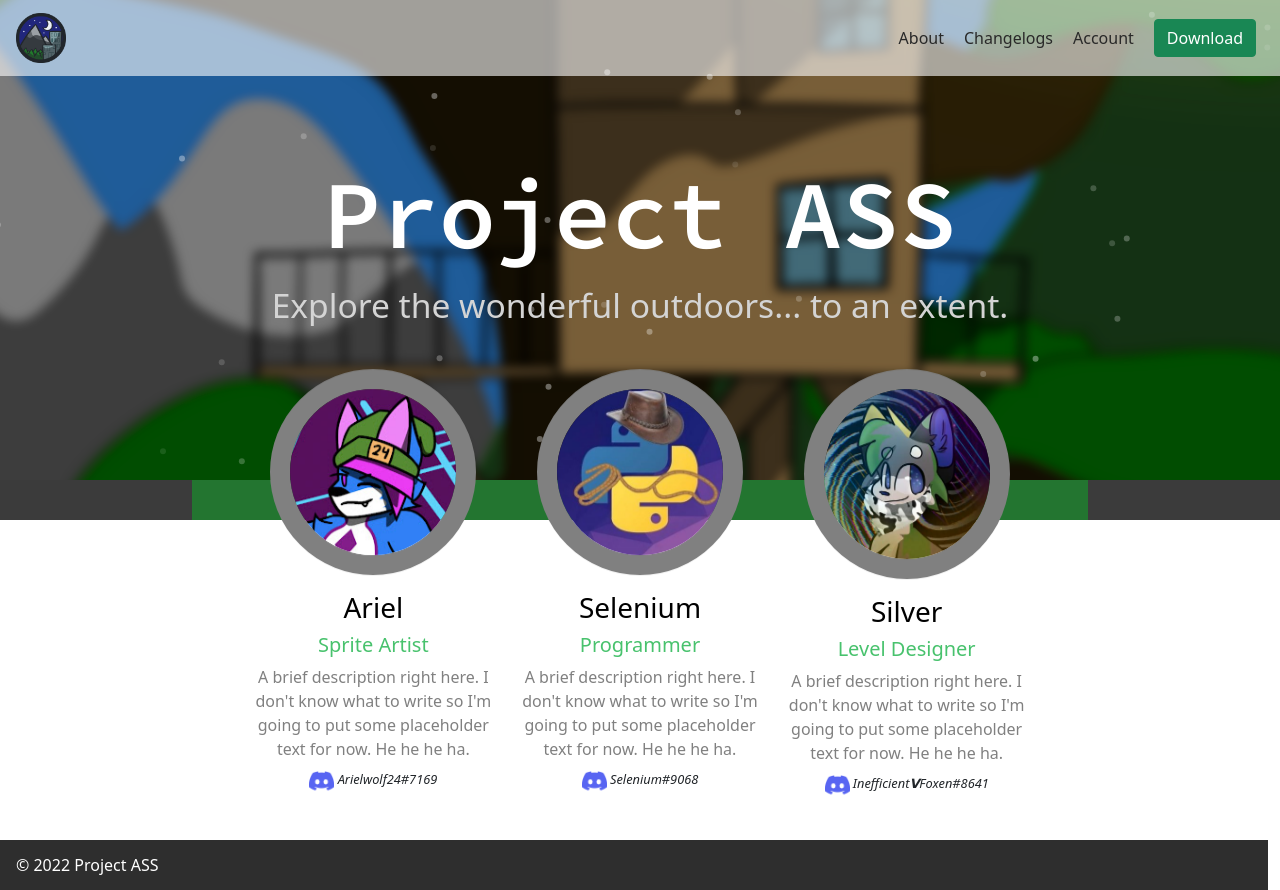
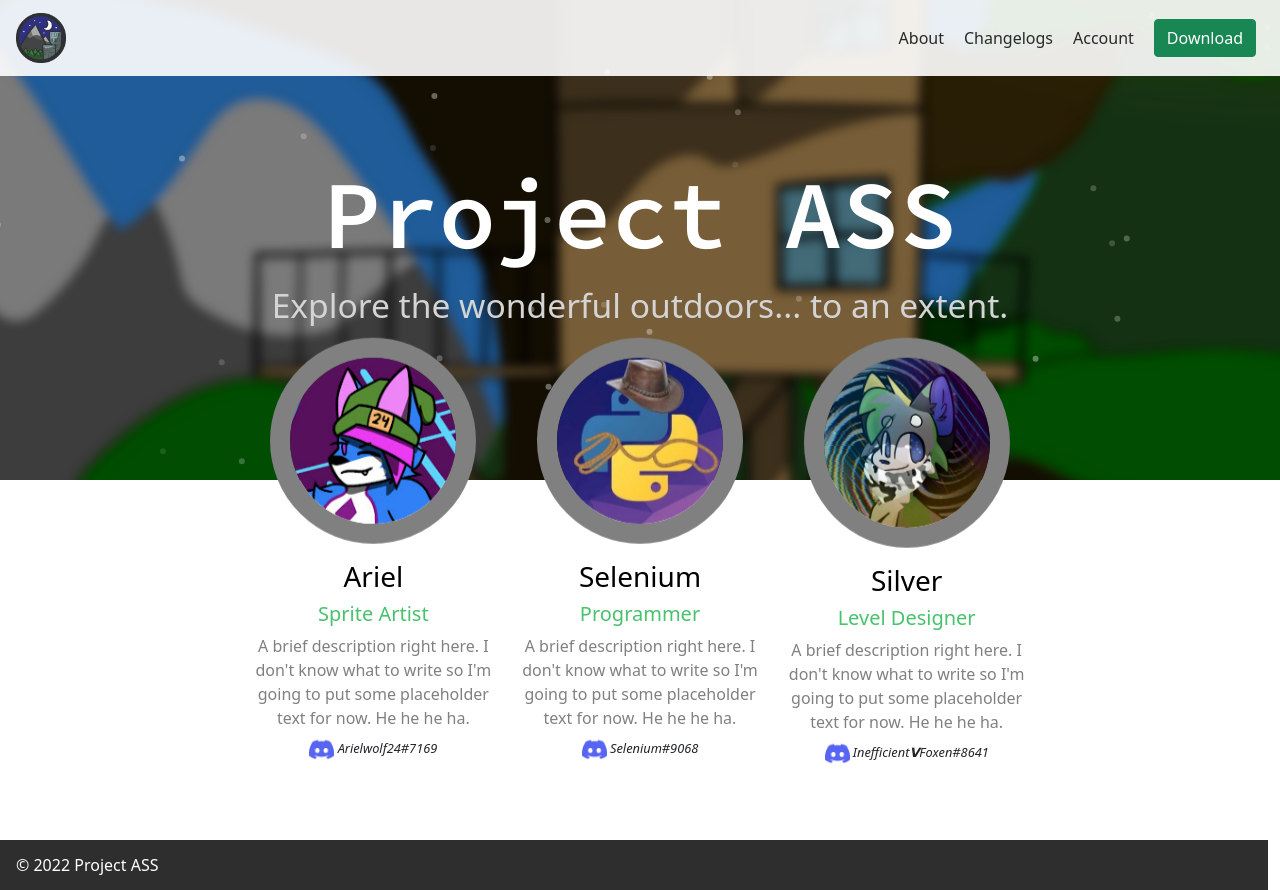
Before and after one commit to LWCoding/project-ass-website, a website: page public/index.html in a window 1280 px wide. Drawn offline with nearby package versions, Linux system fonts and the light colour scheme; a web font is replaced by a local one.

Commit message:
Removed filler bar and changed transparency of navbar based on suggestions from friends

```diff
--- a/public/index.html
+++ b/public/index.html
@@ -29,7 +29,6 @@
             <p id="title-description" class="px-5 animate__animated animate__fadeInUp animate__delay-2s animate__slow">Explore the wonderful outdoors... to an extent.</p>
         </div>
     </div>
-    <div class="filler"></div>
     <div id="developer-panel" class="d-flex justify-content-center">
         <div id="developer-panel-child" class="text-center row mx-5">
             <div class="col-md-4 col-sm-12">
--- a/public/partials/navbar.html
+++ b/public/partials/navbar.html
@@ -36,7 +36,7 @@
         left: 0;
         z-index: 1;
         width: 100%;
-        background-color: rgba(255, 255, 255, 0.6);
+        background-color: rgba(255, 255, 255, 0.9);
         position: absolute;
         z-index: 99;
     }
@@ -70,7 +70,7 @@
 
     @media (max-width: 576px) {
         #navbar-container {
-            background-color: rgba(37, 99, 61, 0.801);
+            background-color: rgba(28, 168, 82, 0.8);
         }
         .nav-link {
             color: rgb(207, 207, 207) !important;
--- a/public/scss/general.scss
+++ b/public/scss/general.scss
@@ -1,16 +1,9 @@
 @import url('https://fonts.googleapis.com/css2?family=Dongle&family=Source+Code+Pro:wght@600&display=swap');
 
-$divider-color: linear-gradient(to right, #3b3b3b, #3b3b3b 15%, #237530 15%, #237530 85%, #3b3b3b 85%);
 $breakpoint-mini: 500px;
 $breakpoint-tablet: 768px;
 $breakpoint-laptop: 992px;
 $breakpoint-large: 1200px;
-
-.filler {
-    background: $divider-color;
-    width: 100vw;
-    height: 40px;
-}
 
 .bg-img {
     position: relative;
--- a/public/scss/index.scss
+++ b/public/scss/index.scss
@@ -43,7 +43,7 @@ body {
 }
 
 #push-down {
-    height: 320px;
+    height: 360px;
 }
 
 @media only screen and (min-width: $breakpoint-tablet) {
@@ -59,7 +59,7 @@ body {
     #developer-panel-child {
         position: absolute;
         top: 0;
-        transform: translate(0, -35%);
+        transform: translate(0, -33%);
     }
 }
 
```
Also changed, not shown: public/account.html (+0 -1 lines), public/css/general.css, public/css/index.css, 1 other file.
